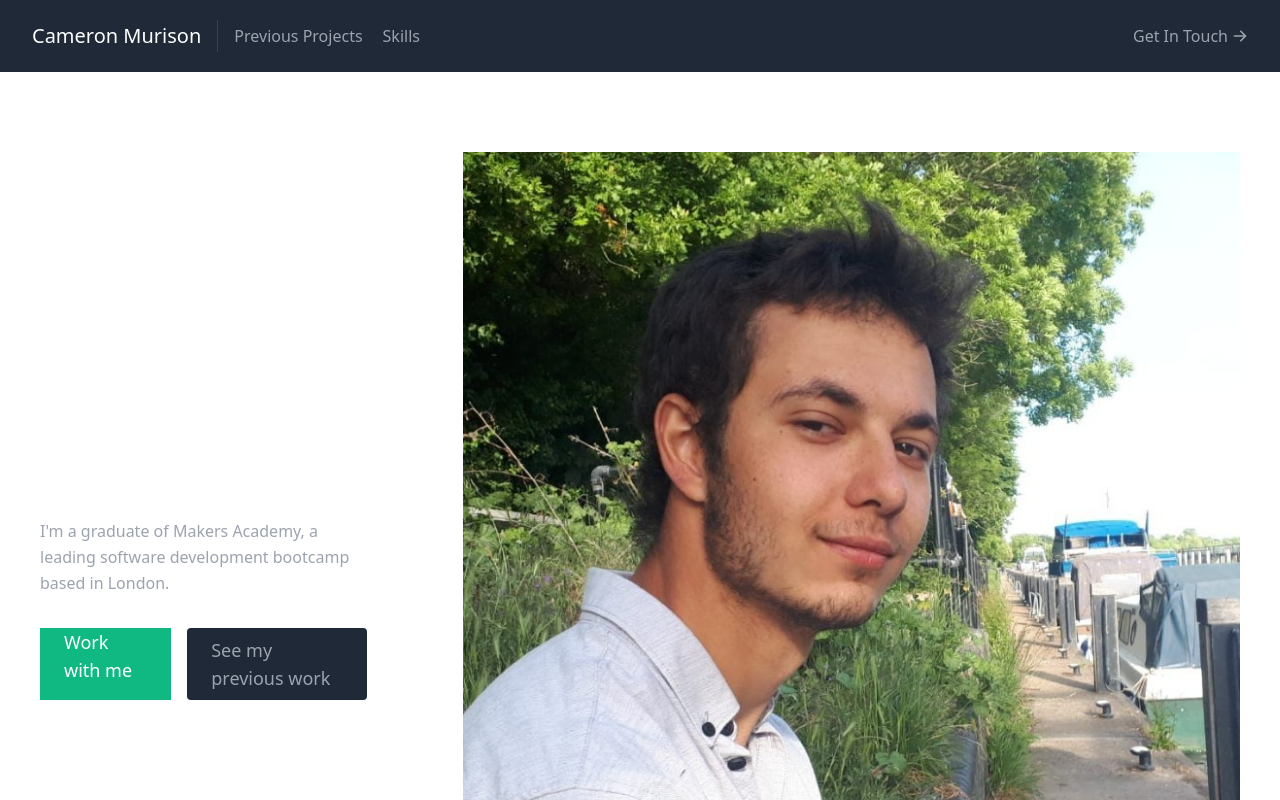
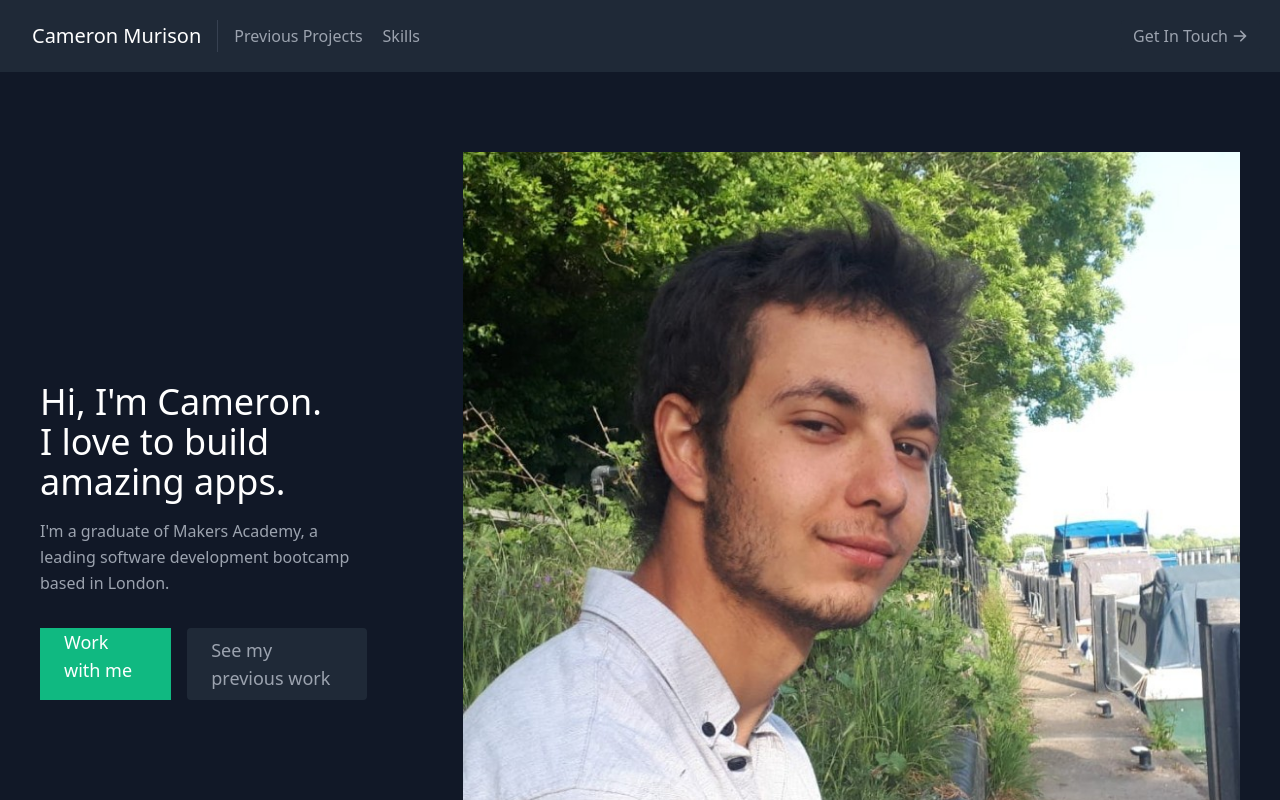
Before and after one commit to CKMurison/React-Portfolio, a React (Create React App) app: page / in a window 1280 px wide. Shown: the top 800 px of the page. Built offline with nearby package versions, Linux system fonts and the light colour scheme.

Commit message:
fixed typo

```diff
--- a/src/App.js
+++ b/src/App.js
@@ -7,7 +7,7 @@
 
 export default function App() {
   return (
-    <main className="text-gray-400 bg-grey-900 body-font">
+    <main className="text-gray-400 bg-gray-900 body-font">
       <Navbar />
       <About />
       <Skills />
```
